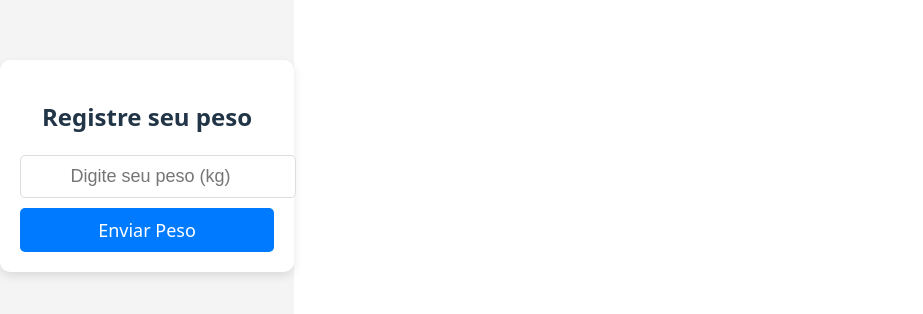
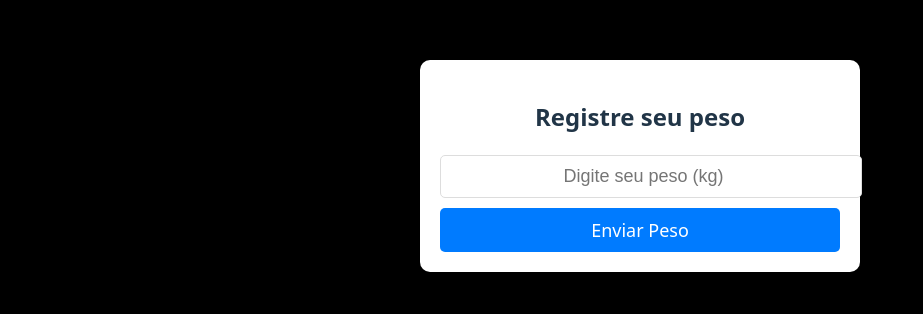
Before and after one commit to olucasporto/weight-tracker-frontend, a React (Vite) app: page / in a window 1280 px wide. Shown: the part 234-548 px from the top of the page, without its empty margins (0-923 px from the left). Built offline with nearby package versions, Linux system fonts and the light colour scheme; no server answers.

Commit message:
feature: center div 2

```diff
--- a/src/App.tsx
+++ b/src/App.tsx
@@ -41,7 +41,8 @@ const App: React.FC = () => {
         justifyContent: "center",
         alignItems: "center",
         height: "100vh", // Centraliza verticalmente
-        backgroundColor: "#f4f4f4",
+        width: "100vw", // Garante que ocupa toda a tela
+        backgroundColor: "black", // Fundo preto
       }}
     >
       <div
@@ -52,7 +53,7 @@ const App: React.FC = () => {
           borderRadius: "10px",
           boxShadow: "0px 4px 10px rgba(0,0,0,0.1)",
           maxWidth: "400px",
-          width: "100%",
+          width: "90%", // Ajuste para telas menores
         }}
       >
         <h2 style={{ marginBottom: "20px" }}>Registre seu peso</h2>
```
